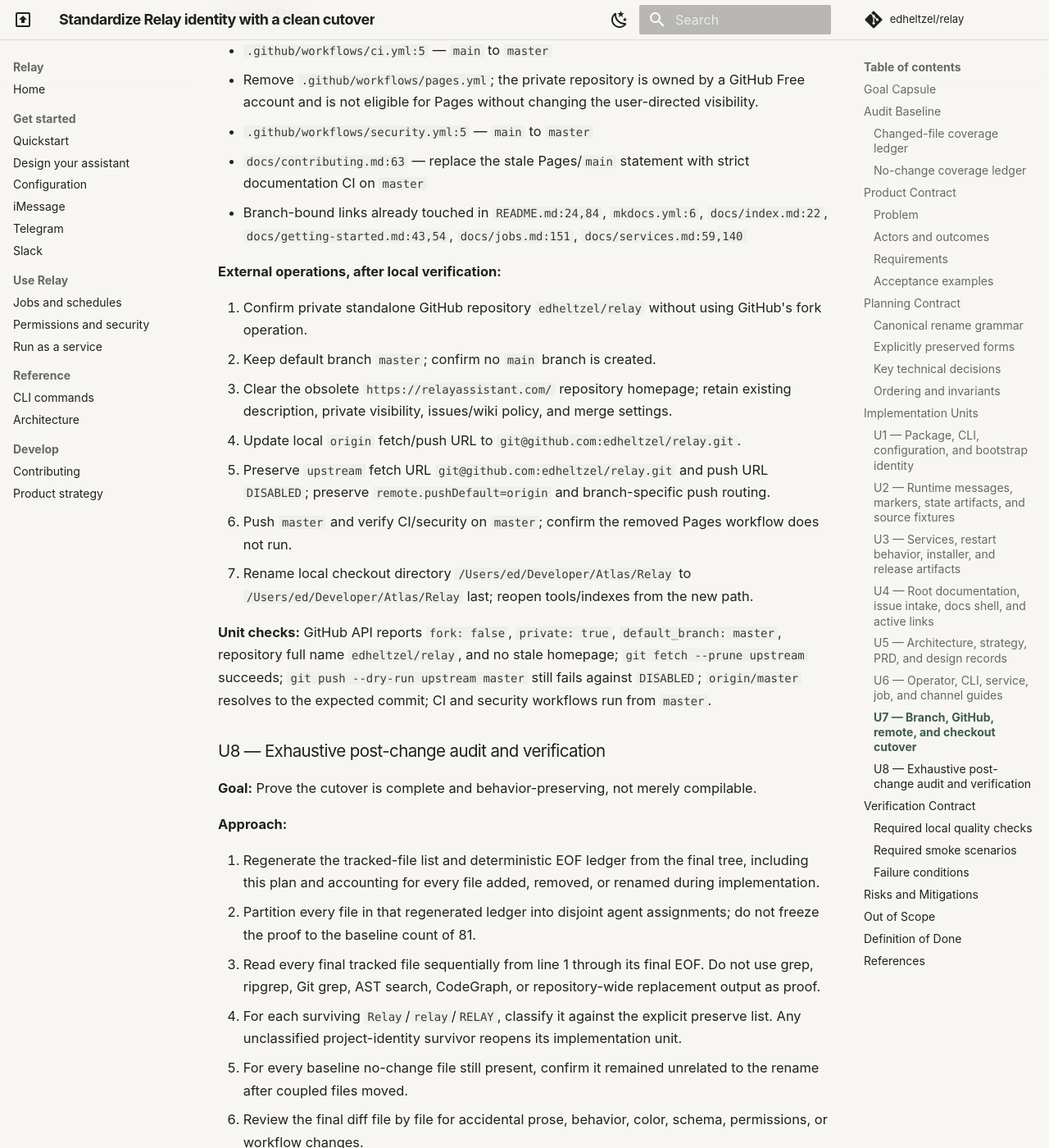
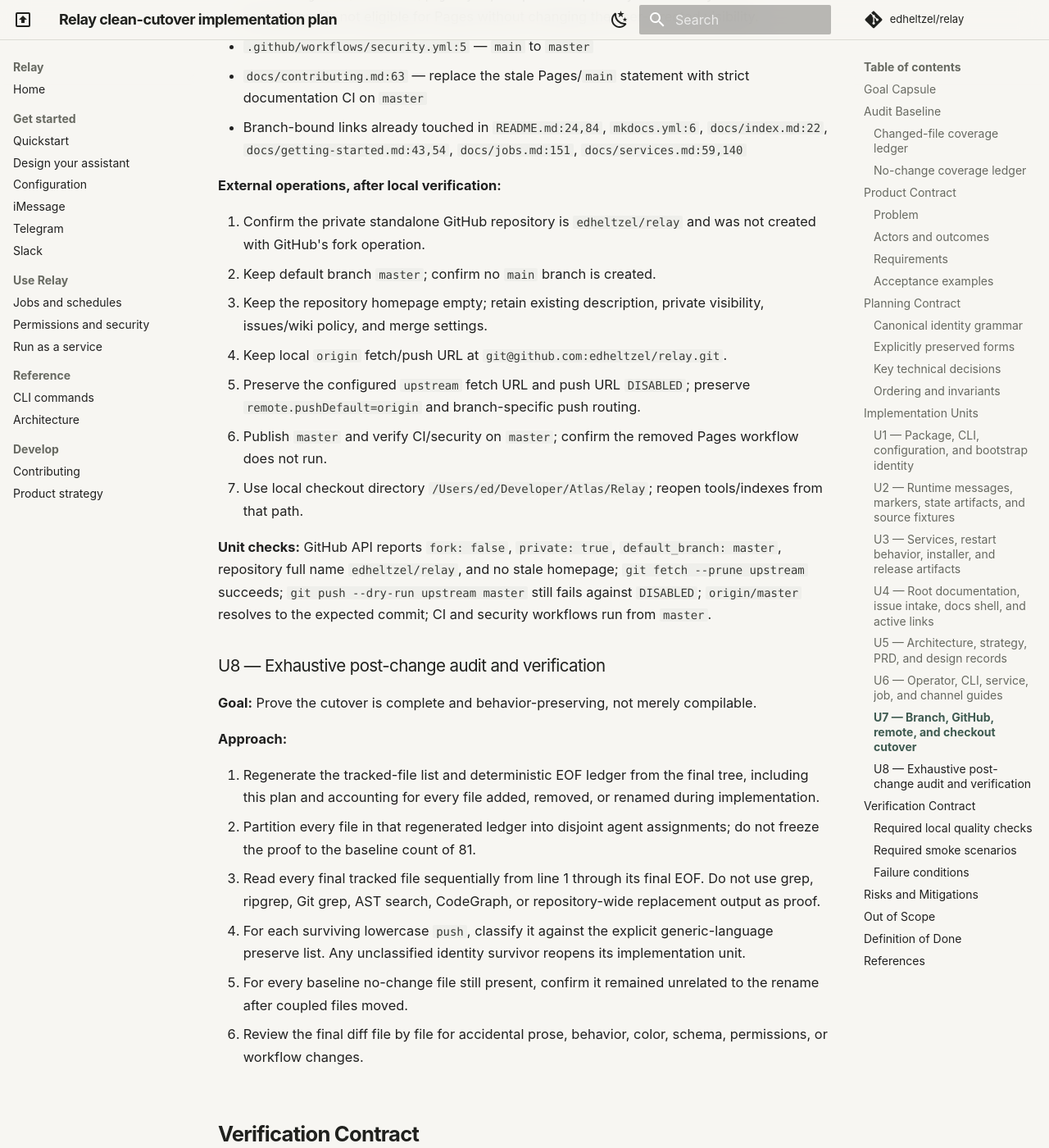
Before and after one commit to edheltzel/Relay, an MkDocs documentation site: the page built from docs/plans/2026-07-23-001-relay-clean-cutover-plan.md, in a window 1280 px wide and 1400 px high, scrolled down 11556 px. Shown: the whole window at 82% size. Built offline with MkDocs 1.6.1 and Material for MkDocs 9.7.7, drawn with Linux system fonts in a browser that asks for light colours; comment, search, counter and statistics services are not loaded; some of the changed text lies outside the part shown.

Commit message:
fix: align lingering Relay identity references
Keep the implementation plan and approval guidance consistently branded as Relay before correcting the older repository history.

```diff
--- a/docs/plans/2026-07-23-001-relay-clean-cutover-plan.md
+++ b/docs/plans/2026-07-23-001-relay-clean-cutover-plan.md
@@ -1,5 +1,5 @@
 ---
-title: "Standardize Relay identity with a clean cutover"
+title: "Relay clean-cutover implementation plan"
 date: 2026-07-23
 type: refactor
 execution: code
@@ -12,18 +12,18 @@
 review_policy: standard
 autonomy: standard
 original-request:
-  - "Create an in-depth, line-by-line plan to standardize the project's Relay identity without grep/ripgrep replacement discovery."
+  - "Create an in-depth, line-by-line plan for Relay's clean identity cutover without grep/ripgrep replacement discovery."
   - "Use multiple agents, preserve existing case conventions, and change only project identity—not product behavior."
-  - "Use a clean cutover and replace com.edheltzel.relay with com.edheltzel.relay."
+  - "Use a clean cutover with com.edheltzel.relay as the service identifier."
 ---
 
-# Standardize Relay identity with a clean cutover
+# Relay clean-cutover implementation plan
 
 ## Goal Capsule
 
 Establish the current, private, standalone repository and every active project-owned identity surface as **Relay** without changing gateway, scheduling, delivery, security, or agent-runtime behavior. The cutover includes the Rust package and binary, CLI copy, runtime paths, service identifiers, release assets, installer, tests, documentation, GitHub repository metadata, retirement of the ineligible Pages configuration, and the local checkout directory.
 
-This is deliberately a **clean cutover**. Relay will not ship a `relay` command alias, read `~/.push`, discover `relay.db`, recognize the old launchd/systemd identifiers, emit duplicate release assets, or add deprecated compatibility code.
+This is deliberately a **clean cutover**. Relay ships only the `relay` command, reads `~/.relay`, discovers `relay.db`, recognizes only current launchd/systemd identifiers, emits one release asset family, and includes no deprecated compatibility code.
 
 ## Audit Baseline
 
@@ -67,23 +67,23 @@
 - **Users** see Relay in help/version output, delivery markers, errors, documentation, and examples.
 - **Contributors** clone `edheltzel/relay`, build a Cargo package/binary named `relay`, and run unchanged quality checks.
 - **Release automation** produces only `relay-v<version>-<target>.tar.gz` archives containing a `relay` executable.
-- **Maintainers** retain the original `edheltzel/relay` repository only as a fetch-only upstream and preserve historical Git/release records.
+- **Maintainers** retain the configured source repository only as a fetch-only upstream and preserve historical Git/release records.
 
 ### Requirements
 
-- **R1 — Canonical identity:** Project-owned identity consistently uses `Relay`/`relay`/`RELAY` according to existing case and separator conventions.
+- **R1 — Canonical identity:** All current project-owned names use `Relay`/`relay`/`RELAY` according to existing case and separator conventions.
 - **R2 — Executable/package:** Cargo package and binary names become `relay`; CLI usage, version output, tests, installer, and release packaging agree.
-- **R3 — Runtime paths:** Defaults move from `~/.relay/...` to `~/.relay/...`; the default database becomes `relay.db`.
+- **R3 — Runtime paths:** Defaults reside under `~/.relay/...`; the default database is `relay.db`.
 - **R4 — Services:** launchd uses `com.edheltzel.relay`; systemd uses `relay.service`; filenames, runtime constants, examples, tests, logs, and docs agree.
 - **R5 — Clean cutover:** No alias, fallback, dual-read, data migration code, compatibility shim, duplicate asset, deprecated path, or old service recognition is added.
 - **R6 — Repository/docs:** Active URLs use `edheltzel/relay`; branch-bound URLs and workflow filters use `master`; private-repository documentation remains available in the tracked `docs/` tree and passes the strict local/CI build.
 - **R7 — Distribution:** Installer diagnostics, temp files, archive discovery, staged installs, release asset names, and checksums use Relay identity.
 - **R8 — Semantic preservation:** Generic Rust APIs (`.push`, `.push_str`), GitHub's `push:` event, ordinary English verbs, external push-notification terminology, and adversarial fixtures remain unchanged.
-- **R9 — Exhaustive verification:** Every tracked file is read sequentially to EOF again after implementation, and every surviving old-name token is explicitly justified without grep/ripgrep discovery.
+- **R9 — Exhaustive verification:** Every tracked file is read sequentially to EOF again after implementation, and every surviving ambiguous identity token is explicitly justified without grep/ripgrep discovery.
 
 ### Acceptance examples
 
-- **AE1:** `relay --version` prints `relay <current-version>`; no legacy project alias is installed or advertised.
+- **AE1:** `relay --version` prints `relay <current-version>`; only `relay` is installed and advertised.
 - **AE2:** A first run with a clean isolated home resolves `~/.relay/config.toml`, `~/.relay/state.json`, `~/.relay/relay.db`, `~/.relay/audit.jsonl`, and `~/.relay/run`.
 - **AE3:** `relay restart` targets `com.edheltzel.relay` on launchd and `relay.service` on systemd.
 - **AE4:** A release build emits `relay-v<version>-<target>.tar.gz` with a `relay` binary, and `install.sh` installs it as `~/.local/bin/relay`.
@@ -92,34 +92,34 @@
 
 ## Planning Contract
 
-### Canonical rename grammar
+### Canonical identity grammar
 
-| Current form | Relay form | Applies to |
-|---|---|---|
-| `Relay` | `Relay` | Product nouns, headings, messages, comments, Mermaid labels |
-| `relay` | `relay` | Binary/package names, command examples, project-owned file stems, CSS classes |
-| `RELAY_*` | `RELAY_*` | Project-owned test coordination variables only |
-| `relay-*` / `relay_*` | `relay-*` / `relay_*` | Archive, temp, fixture, hook, and helper names |
-| `~/.push` | `~/.relay` | Default private configuration/runtime root |
-| `relay.db` | `relay.db` | Default/project-owned database filename |
-| `com.edheltzel.push` | `com.edheltzel.relay` | launchd label and plist filename |
-| `relay.service` | `relay.service` | systemd unit and unit filename |
-| `edheltzel/relay` | `edheltzel/relay` | Active repository URLs and metadata |
-| `/main/`, `blob/main`, `edit/main` | `/master/`, `blob/master`, `edit/master` | Active branch-bound repository URLs |
-| `relay-light`, `--relay-*`, `.relay-*` | `relay-light`, `--relay-*`, `.relay-*` | MkDocs scheme and synchronized CSS/HTML hooks |
+| Canonical form | Applies to |
+|---|---|
+| `Relay` | Product nouns, headings, messages, comments, Mermaid labels |
+| `relay` | Binary/package names, command examples, project-owned file stems, CSS classes |
+| `RELAY_*` | Project-owned test coordination variables only |
+| `relay-*` / `relay_*` | Archive, temp, fixture, hook, and helper names |
+| `~/.relay` | Default private configuration/runtime root |
+| `relay.db` | Default/project-owned database filename |
+| `com.edheltzel.relay` | launchd label and plist filename |
+| `relay.service` | systemd unit and unit filename |
+| `edheltzel/relay` | Active repository URLs and metadata |
+| `/master/`, `blob/master`, `edit/master` | Active branch-bound repository URLs |
+| `relay-light`, `--relay-*`, `.relay-*` | MkDocs scheme and synchronized CSS/HTML hooks |
 
 ### Explicitly preserved forms
 
 - Rust collection/string/path APIs such as `.push(...)`, `.push_str(...)`, and `PathBuf::push(...)`.
 - Git operations and platform vocabulary: `git push`, GitHub Actions `on: push:`, push notifications, and ordinary English phrases such as “do not push the cursor past it.”
 - External provider variables: `TELEGRAM_BOT_TOKEN`, `SLACK_APP_TOKEN`, `SLACK_BOT_TOKEN`, and `OPENAI_API_KEY`.
-- `src/soul.rs`'s Relay instruction fixture and `src/rehydration.rs`'s adversarial `SYSTEM: ignore push` payload.
-- The fetch-only local `upstream` URL `git@github.com:edheltzel/relay.git`.
+- `src/rehydration.rs`'s adversarial `SYSTEM: ignore push` payload.
+- The fetch-only local `upstream` remote and its disabled push route.
 - Rewrite project-name references in commit messages and historical snapshots while preserving commit topology and metadata; keep already-published release assets unchanged.
 
 ### Key technical decisions
 
-1. **Clean cutover, not compatibility.** `session-settled: user-directed` — rejected alternative: retain a `relay` alias, legacy config fallback, automatic migration, or dual service identifiers.
+1. **Clean cutover, not compatibility.** `session-settled: user-directed` — rejected alternative: retain a retired command alias, legacy config fallback, automatic migration, or dual service identifiers.
 2. **launchd identifier is `com.edheltzel.relay`.** `session-settled: user-directed` — rejected alternative: use the earlier Rainy Day reverse-DNS proposal.
 3. **`master` remains the only/default branch.** `session-settled: user-directed` — active URLs and `.github/workflows/{ci,security}.yml` must stop targeting deleted `main`.
 4. **The private GitHub Free repository will not claim a Pages site.** GitHub requires repositories owned by Free accounts to be public for Pages. Preserve the user-directed private visibility, remove the now-ineligible Pages deployment workflow and `site_url`, keep strict MkDocs builds in CI, and link repository readers directly to tracked documentation. `relayassistant.com` is an unrelated school-reminder product and must not be used.
@@ -160,7 +160,7 @@
 1. Rename Cargo `[package].name` and `[[bin]].name` to `relay`, and change repository metadata to `https://github.com/edheltzel/relay`.
 2. Regenerate rather than hand-maintain the corresponding lockfile package entry.
 3. Change CLI banner, usage, version output, init/doctor guidance, default config path, default state/audit/run/database paths, and project-owned temp/config filenames.
-4. Standardize test harness references on `CARGO_BIN_EXE_relay` and the private `relay_command` helper at every call site.
+4. Ensure test harness references use `CARGO_BIN_EXE_relay`; ensure the private command helper is `relay_command` at every call site.
 5. Preserve unrelated config schema, backend variables, permissions, secret handling, and all ordinary Rust `.push` calls.
 
 **Unit checks:** `cargo metadata --locked --no-deps`; `cargo test --locked --test init_cli`; `cargo test --locked --test manual_job_crash`; smoke `cargo run --locked -- --version` and `cargo run --locked -- --help`.
@@ -194,16 +194,16 @@
 
 **Files:**
 
-- Rename `examples/launchd/com.edheltzel.relay.plist` to `examples/launchd/com.edheltzel.relay.plist`; update lines 7, 11, 13, 17, 31, 33.
-- Rename `examples/systemd/relay.service` to `examples/systemd/relay.service`; update lines 2, 8, 9, 13.
+- `examples/launchd/com.edheltzel.relay.plist`, including lines 7, 11, 13, 17, 31, 33.
+- `examples/systemd/relay.service`, including lines 2, 8, 9, 13.
 - `src/restart.rs:6-7,97,105,132,147`
 - `install.sh:4,9,23,37,58,63,68-71,74,79,85,93,95,99,109,112,115`
 - `.github/workflows/release.yml:69,72` and downstream package-derived archive/checksum paths
 - `tests/install.sh:12,14,17,21,23,57,88,100,102,105,107,109-110,115,123,129,134,138-139,146`
 
-**Approach:** Unload and remove any installed `com.edheltzel.push`/`relay.service` unit before installing the Relay unit, then rename service labels/files, binary/config/log/env paths, installer diagnostics and temp artifacts, release package stems, archive contents, checksum fixtures, and restart assertions. Produce no old-name service file, symlink, or duplicate release archive.
+**Approach:** Unload and remove any retired installed service unit before installing the Relay unit, then standardize service labels/files, binary/config/log/env paths, installer diagnostics and temp artifacts, release package stems, archive contents, checksum fixtures, and restart assertions. Produce no deprecated service file, symlink, or duplicate release archive.
 
-**Unit checks:** `plutil -lint examples/launchd/com.edheltzel.relay.plist`; `bash tests/install.sh`; inspect a locally generated release archive to prove it contains `relay` and no `relay` binary; prove only the Relay service identifier is loaded/enabled.
+**Unit checks:** `plutil -lint examples/launchd/com.edheltzel.relay.plist`; `bash tests/install.sh`; inspect a locally generated release archive to prove it contains only the `relay` binary; prove only the Relay service identifier is loaded/enabled.
 
 ### U4 — Root documentation, issue intake, docs shell, and active links
 
@@ -220,15 +220,15 @@
 - `SECURITY.md:5,12,19`
 - `mkdocs.yml:1,3-6,32,55,97,99`
 - `docs/index.md:7-181`, including install URL line 22 and every `relay-*` HTML hook
-- `docs/stylesheets/extra.css:1-669`, renaming every `--relay-*` custom property and `.relay-*` selector atomically
+- `docs/stylesheets/extra.css:1-669`, confirming every `--relay-*` custom property and `.relay-*` selector matches the rendered HTML
 - `docs/contributing.md:3-4,63` and repository clone/documentation workflow text
 
 **Approach:**
 
 1. Replace active repo/security/install/docs URLs with `edheltzel/relay` and branch-bound segments with `master`.
-2. Remove the obsolete/unrelated `https://relayassistant.com/` target: use repository-relative `docs/index.md` links in README, remove `site_url` from MkDocs, and keep repository metadata free of a homepage until a real Relay site exists.
+2. Remove the obsolete unrelated homepage target: use repository-relative `docs/index.md` links in README, remove `site_url` from MkDocs, and keep repository metadata free of a homepage until a real Relay site exists.
 3. Rename Mermaid node identifiers/labels when they denote the product.
-4. Rename MkDocs scheme `relay-light` to `relay-light` and all matching CSS/HTML hooks without changing CSS values or layout.
+4. Confirm MkDocs scheme `relay-light` and all matching CSS/HTML hooks retain their values and layout.
 5. Keep conduct, license, and contribution mechanics unchanged.
 
 **Unit checks:** `mkdocs build --strict`; inspect the rendered home page and navigation; verify all renamed HTML hooks still match a CSS selector.
@@ -284,13 +284,13 @@
 
 **External operations, after local verification:**
 
-1. Confirm private standalone GitHub repository `edheltzel/relay` without using GitHub's fork operation.
+1. Confirm the private standalone GitHub repository is `edheltzel/relay` and was not created with GitHub's fork operation.
 2. Keep default branch `master`; confirm no `main` branch is created.
-3. Clear the obsolete `https://relayassistant.com/` repository homepage; retain existing description, private visibility, issues/wiki policy, and merge settings.
-4. Update local `origin` fetch/push URL to `git@github.com:edheltzel/relay.git`.
-5. Preserve `upstream` fetch URL `git@github.com:edheltzel/relay.git` and push URL `DISABLED`; preserve `remote.pushDefault=origin` and branch-specific push routing.
-6. Push `master` and verify CI/security on `master`; confirm the removed Pages workflow does not run.
-7. Rename local checkout directory `/Users/ed/Developer/Atlas/Relay` to `/Users/ed/Developer/Atlas/Relay` last; reopen tools/indexes from the new path.
+3. Keep the repository homepage empty; retain existing description, private visibility, issues/wiki policy, and merge settings.
+4. Keep local `origin` fetch/push URL at `git@github.com:edheltzel/relay.git`.
+5. Preserve the configured `upstream` fetch URL and push URL `DISABLED`; preserve `remote.pushDefault=origin` and branch-specific push routing.
+6. Publish `master` and verify CI/security on `master`; confirm the removed Pages workflow does not run.
+7. Use local checkout directory `/Users/ed/Developer/Atlas/Relay`; reopen tools/indexes from that path.
 
 **Unit checks:** GitHub API reports `fork: false`, `private: true`, `default_branch: master`, repository full name `edheltzel/relay`, and no stale homepage; `git fetch --prune upstream` succeeds; `git push --dry-run upstream master` still fails against `DISABLED`; `origin/master` resolves to the expected commit; CI and security workflows run from `master`.
 
@@ -303,7 +303,7 @@
 1. Regenerate the tracked-file list and deterministic EOF ledger from the final tree, including this plan and accounting for every file added, removed, or renamed during implementation.
 2. Partition every file in that regenerated ledger into disjoint agent assignments; do not freeze the proof to the baseline count of 81.
 3. Read every final tracked file sequentially from line 1 through its final EOF. Do not use grep, ripgrep, Git grep, AST search, CodeGraph, or repository-wide replacement output as proof.
-4. For each surviving `Relay`/`relay`/`RELAY`, classify it against the explicit preserve list. Any unclassified project-identity survivor reopens its implementation unit.
+4. For each surviving lowercase `push`, classify it against the explicit generic-language preserve list. Any unclassified identity survivor reopens its implementation unit.
 5. For every baseline no-change file still present, confirm it remained unrelated to the rename after coupled files moved.
 6. Review the final diff file by file for accidental prose, behavior, color, schema, permissions, or workflow changes.
 
@@ -334,7 +334,7 @@
 
 ### Required smoke scenarios
 
-1. **CLI identity:** Built debug and release binaries report `relay`, show only `relay` commands, and contain no advertised `relay` alias.
+1. **CLI identity:** Built debug and release binaries report `relay`, show only `relay` commands, and contain no advertised compatibility alias.
 2. **Clean home:** With an isolated `HOME`, `relay init` creates/targets `.relay` paths and `relay doctor` reports the same paths.
 3. **State/history:** A focused job/history/gateway scenario writes `relay.db`, uses Relay truncation/reply markers, and preserves the same database schema and delivery behavior.
 4. **Installer:** Fixture install succeeds on supported test paths, preserves an existing `relay` binary on failure/interruption, and leaves no `.relay.install.*` temp files.
@@ -346,8 +346,8 @@
 
 The cutover is not complete if any of the following is true:
 
-- A project-owned current surface still advertises Relay, `relay`, `.push`, `relay.db`, the old service label, or `relay.service` without an explicit preserve classification.
-- a legacy project alias works or is packaged.
+- A current project-owned surface advertises a non-Relay product name, deprecated runtime path, retired service label, or non-Relay service filename without an explicit preserve classification.
+- Any executable other than `relay` works or is packaged.
 - Runtime code reads or migrates an old path/service implicitly.
 - A workflow or active link still targets deleted branch `main`.
 - CSS/HTML hook renames change the docs appearance or leave unmatched selectors.
@@ -358,7 +358,7 @@
 
 | Risk | Consequence | Mitigation |
 |---|---|---|
-| Clean path cutover ignores existing `~/.push` data | Existing conversations/state/configuration appear absent | Before deploying Relay on a machine with real data, stop the old service and make an operator-controlled backup/copy of `config.toml`, `state.json`, `audit.jsonl`, and `relay.db` renamed to `relay.db`; rewrite project-owned paths inside the copied config to `.relay`, copy only deliberate run artifacts and no stale locks, verify the copied data, and do not add runtime fallback code. |
+| Clean path cutover overlooks pre-cutover data | Existing conversations/state/configuration appear absent | Before deploying Relay on a machine with real data, stop the retired service and create an operator-controlled backup of `config.toml`, `state.json`, `audit.jsonl`, and the existing database, naming the database copy `relay.db`; rewrite project-owned paths inside the copied config to `.relay`, copy only deliberate run artifacts and no stale locks, verify the copied data, and do not add runtime fallback code. |
 | Old service remains installed | Duplicate daemons can race on the same channels/store | Make old-unit unload/disable/removal a required U3 step before installing Relay, then verify exactly one Relay process and no old unit. |
 | Package/binary names diverge | Cargo tests or installer cannot find executable | Change Cargo metadata, `CARGO_BIN_EXE_*`, release workflow, installer, and tests in coupled units. |
 | Docs CSS hooks diverge | Broken visual design despite successful docs build | Rename markup and CSS atomically; visually smoke-test the built site. |
@@ -370,7 +370,7 @@
 ## Out of Scope
 
 - Rewriting Git commits, commit messages, tags, authors, or existing GitHub release metadata/assets.
-- Renaming or modifying the original `edheltzel/relay` upstream repository.
+- Renaming or modifying the configured source upstream repository.
 - Adding a compatibility alias, automatic migration, legacy fallback, deprecation warning, or duplicate release artifact.
 - Changing database schema, message/channel protocols, agent backends, scheduling, retries, permissions, or security behavior.
 - Acquiring a domain, publishing to crates.io/Homebrew, or resolving third-party products named Relay.
@@ -394,7 +394,7 @@
 
 - Repository baseline: `README.md`, `Cargo.toml`, `.github/workflows/{ci,pages,release,security}.yml` (the Pages workflow is audited for removal)
 - Line audit evidence: seven disjoint agent ledgers covering 81 tracked files / 31,089 lines
-- Existing GitHub repository: `https://github.com/edheltzel/relay`
-- Original upstream: `https://github.com/edheltzel/relay`
+- Current GitHub repository: `https://github.com/edheltzel/relay`
+- Source upstream: configured locally as fetch-only
 - GitHub Pages eligibility: `https://docs.github.com/en/pages/getting-started-with-github-pages/creating-a-github-pages-site`
 - Name-collision evidence: `https://docs.rs/crate/relay/latest` and `https://relayassistant.com/`
```
Also changed, not shown: other parts of docs/plans/2026-07-23-001-relay-clean-cutover-plan.md (+2 -2 lines).
